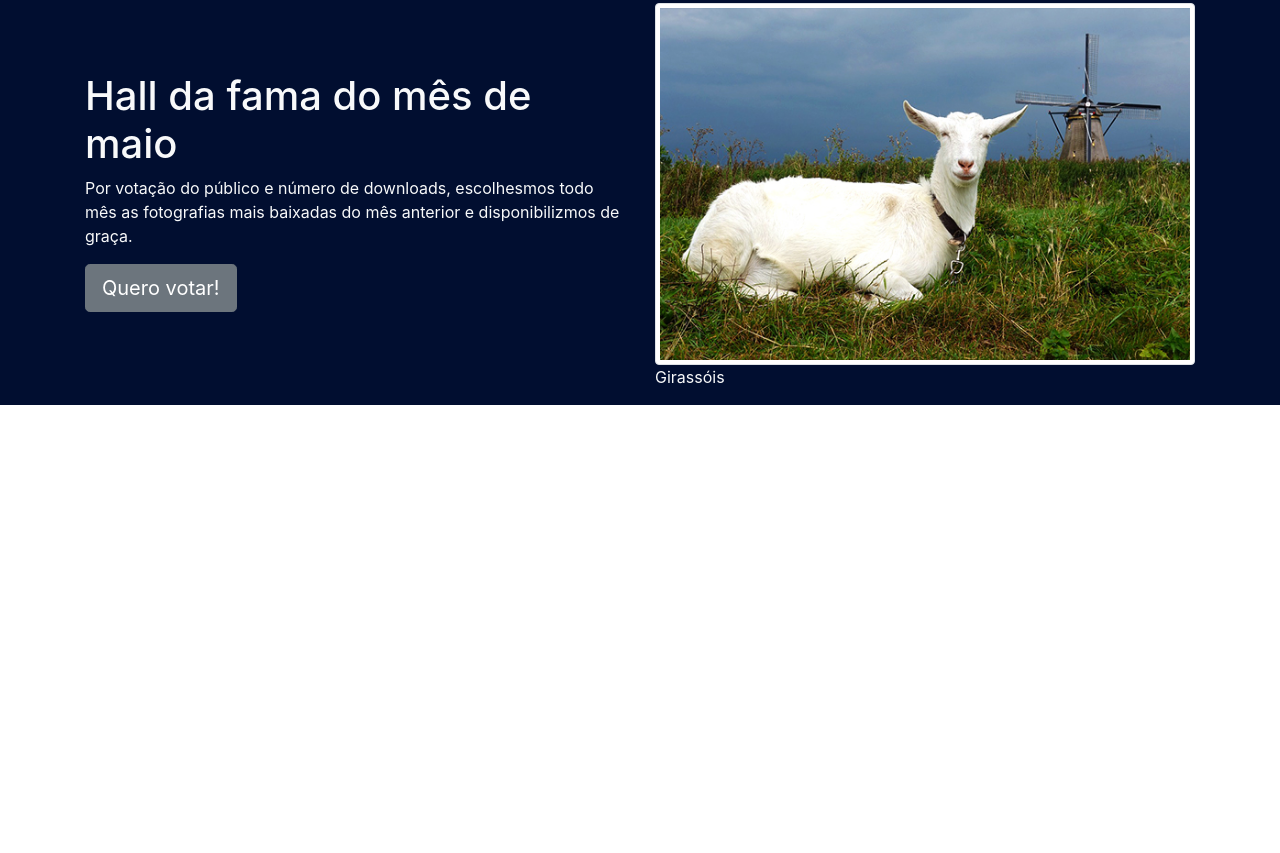
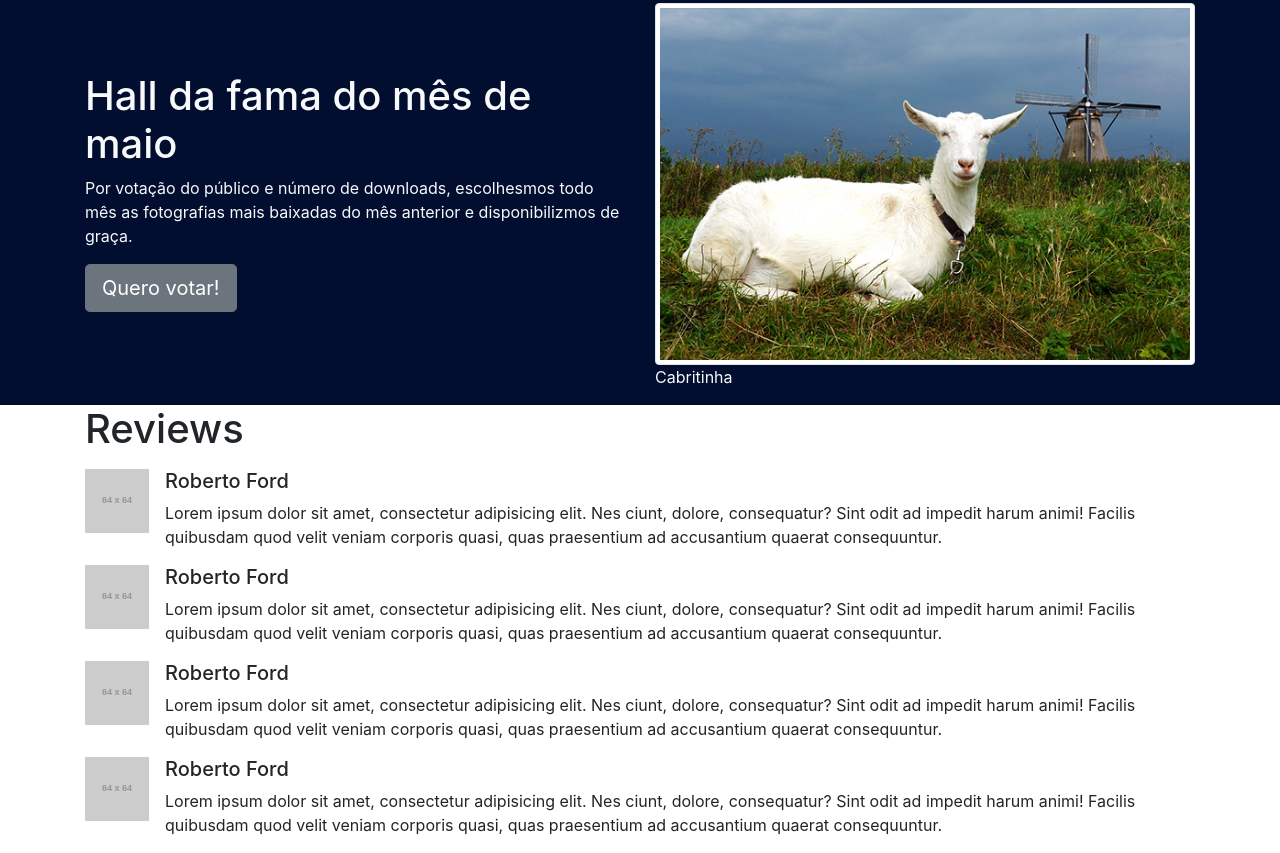
Before and after one commit to SamyrOR/Bootstrap-Study, a website: page idex.html in a window 1280 px wide. Shown: the part 940-1793 px from the top of the page. Before the commit the page ends 1345 px from the top, so only its background shows below. Drawn offline with Linux system fonts and the light colour scheme; placeholder pictures from the web are drawn by us.

Commit message:
Started the creation of Reviews feature

```diff
--- a/idex.html
+++ b/idex.html
@@ -133,12 +133,64 @@
                     <figure class="col-lg-6 mt-4">
                         <img  class="img-fluid img-thumbnail" src="img/cabra.jpg" alt="Cabra">
                         <figcaption>
-                            Girassóis
+                            Cabritinha
                         </figcaption>
                     </figure>
                 </div>
             </div> <!--Fim do container-->
         </section> <!--Fim da feature Hall-->
+        <section class="reviews container">
+            <h1 class="mb-3">Reviews</h1>
+            <div class="media">
+                <img class="mr-3" src="https://dummyimage.com/64x64/000000/fff" alt="Roberto Ford">
+                <div>
+                    <h2 class="h5">Roberto Ford</h2>
+                    <p>
+                        Lorem ipsum dolor sit amet, consectetur adipisicing elit.
+                        Nes ciunt, dolore, consequatur? Sint odit ad impedit harum animi!
+                        Facilis quibusdam quod velit veniam corporis quasi, quas
+                        praesentium ad accusantium quaerat consequuntur.
+                    </p>
+                </div>
+            </div>
+            <div class="media">
+                <img class="mr-3" src="https://dummyimage.com/64x64/000000/fff" alt="Roberto Ford">
+                <div>
+                    <h2 class="h5">Roberto Ford</h2>
+                    <p>
+                        Lorem ipsum dolor sit amet, consectetur adipisicing elit.
+                        Nes ciunt, dolore, consequatur? Sint odit ad impedit harum animi!
+                        Facilis quibusdam quod velit veniam corporis quasi, quas
+                        praesentium ad accusantium quaerat consequuntur.
+                    </p>
+                </div>
+            </div>
+            <div class="media">
+                <img class="mr-3" src="https://dummyimage.com/64x64/000000/fff" alt="Roberto Ford">
+                <div>
+                    <h2 class="h5">Roberto Ford</h2>
+                    <p>
+                        Lorem ipsum dolor sit amet, consectetur adipisicing elit.
+                        Nes ciunt, dolore, consequatur? Sint odit ad impedit harum animi!
+                        Facilis quibusdam quod velit veniam corporis quasi, quas
+                        praesentium ad accusantium quaerat consequuntur.
+                    </p>
+                </div>
+            </div>
+            <div class="media">
+                <img class="mr-3" src="https://dummyimage.com/64x64/000000/fff" alt="Roberto Ford">
+                <div>
+                    <h2 class="h5">Roberto Ford</h2>
+                    <p>
+                        Lorem ipsum dolor sit amet, consectetur adipisicing elit.
+                        Nes ciunt, dolore, consequatur? Sint odit ad impedit harum animi!
+                        Facilis quibusdam quod velit veniam corporis quasi, quas
+                        praesentium ad accusantium quaerat consequuntur.
+                    </p>
+                </div>
+            </div>
+        </section> <!--Fim da featuer de reviews-->
+
     </main>
     <script type="text/javascript" src="js/jquery.js"></script>
     <script type="text/javascript" src="js/bootstrap.min.js"></script>
```
